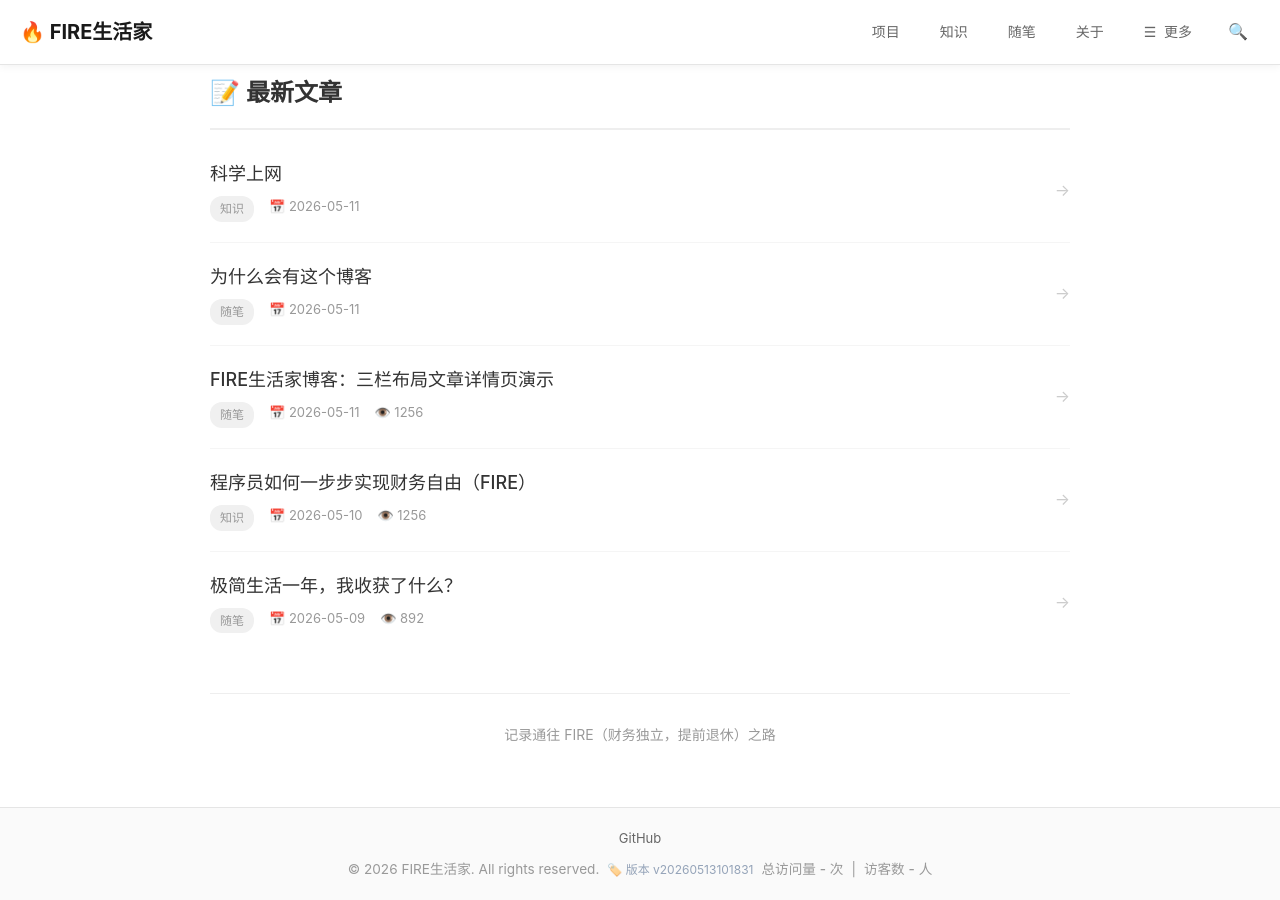
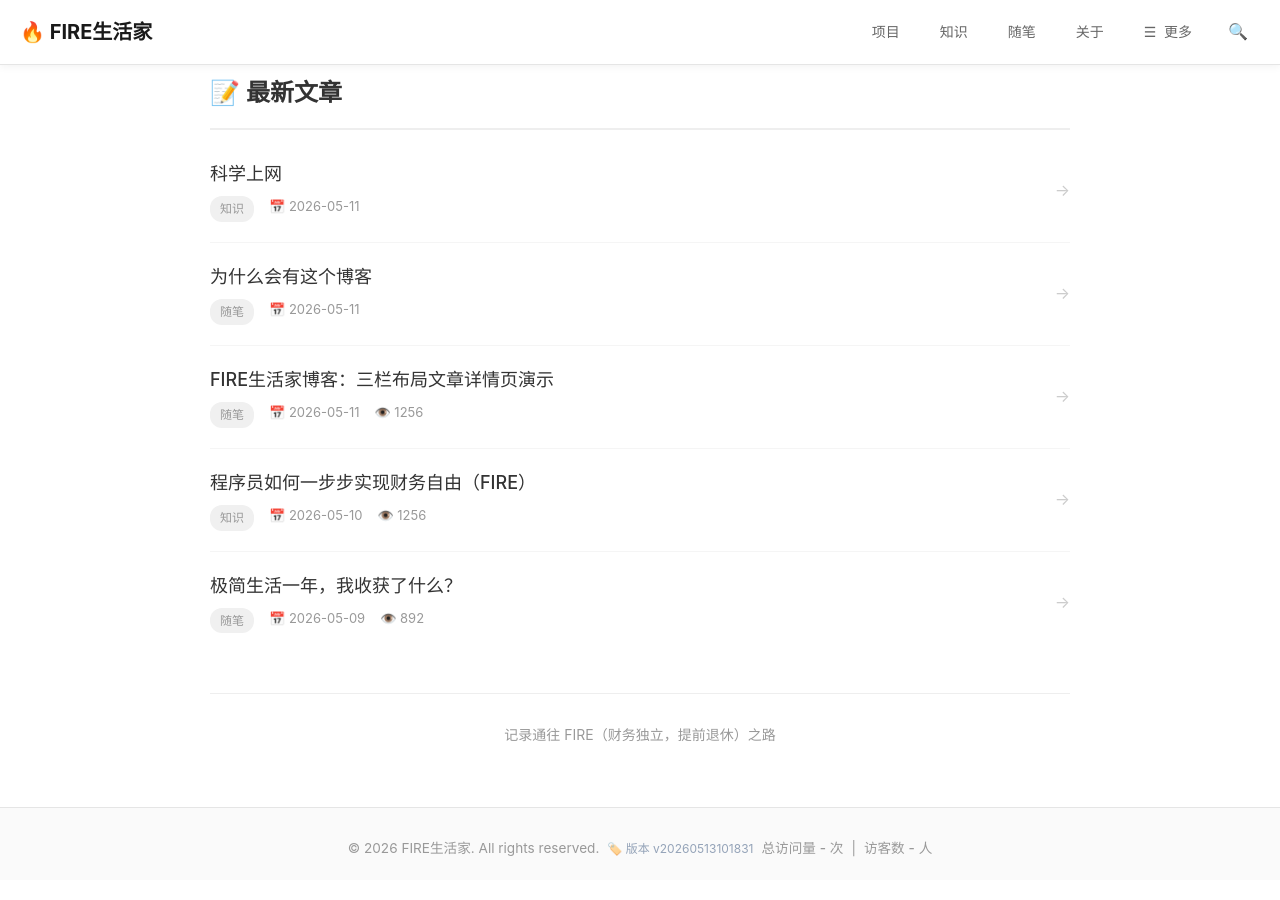
Before and after one commit to firelifes/firelifes.github.io, a Jekyll site: the page built from index.md, in a window 1280 px wide and 900 px high, scrolled down 501 px. Built offline with Jekyll 4.4.1, drawn with Linux system fonts in a browser that asks for light colours; comment, search, counter and statistics services are not loaded.

Commit message:
移除页脚 GitHub 链接

```diff
--- a/_config.yml
+++ b/_config.yml
@@ -68,7 +68,3 @@ defaults:
 
 # 底部链接
 footer:
-  links:
-    - label: "GitHub"
-      icon: "fab fa-fw fa-github"
-      url: "https://github.com/firelifes"
```
